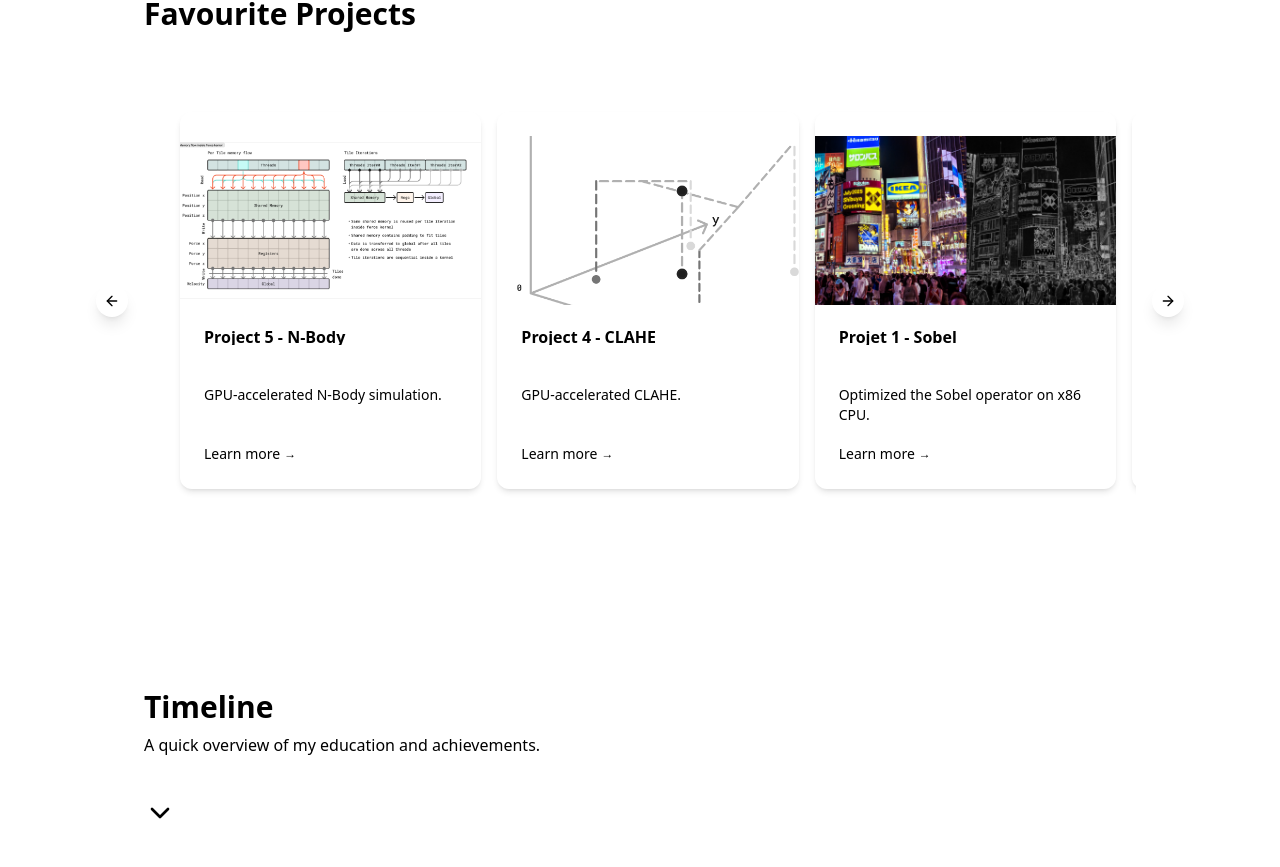
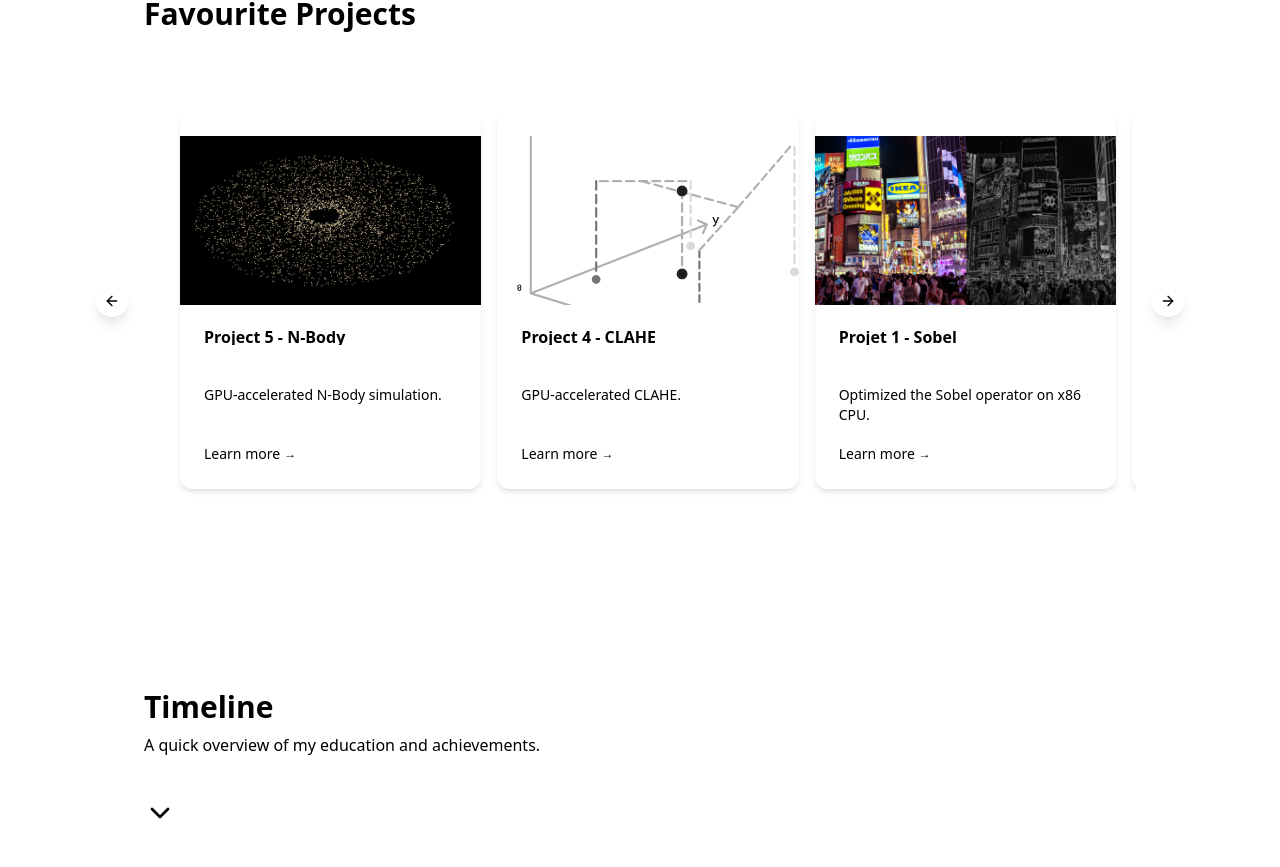
Before and after one commit to TsiantosD/TsiantosD.github.io, a React (Vite) app in the folder portfolio/: page / in a window 1280 px wide. Shown: the part 1552-2419 px from the top of the page. Built offline with nearby package versions, Linux system fonts and the light colour scheme.

Commit message:
Add nbody simulation visualization gif and image

```diff
--- a/portfolio/src/data/courses.ts
+++ b/portfolio/src/data/courses.ts
@@ -73,7 +73,7 @@ export const courses = [
         slug: "nbody",
         title: "Project 5 - N-Body",
         featured: true,
-        image: "/hpc/project5/memory-flow.png",
+        image: "/hpc/project5/nbody_simulation.png",
         description: "GPU-accelerated N-Body simulation.",
         topOfClass: "Top of class performace",
         content: `
@@ -85,6 +85,7 @@ Key optimizations include dynamic scheduling and SIMD pragmas on the CPU, as wel
 
 The final GPU implementation achieves over two orders of magnitude speedup compared to the sequential CPU version, demonstrating a systematic approach to performance analysis, architectural awareness, and data-driven optimization on both CPUs and GPUs.
 
+![Simulation of a galaxy with 4096 bodies and a black hole in the center.](/hpc/project5/nbody_simulation.gif)
 ![Memory flow of the program.](/hpc/project5/memory-flow.png)
 
 \`\`\`gist
```
Also changed, not shown: portfolio/public/hpc/project5/nbody_simulation.png (added), 1 other file (tests, documents, lock files or other folders).
